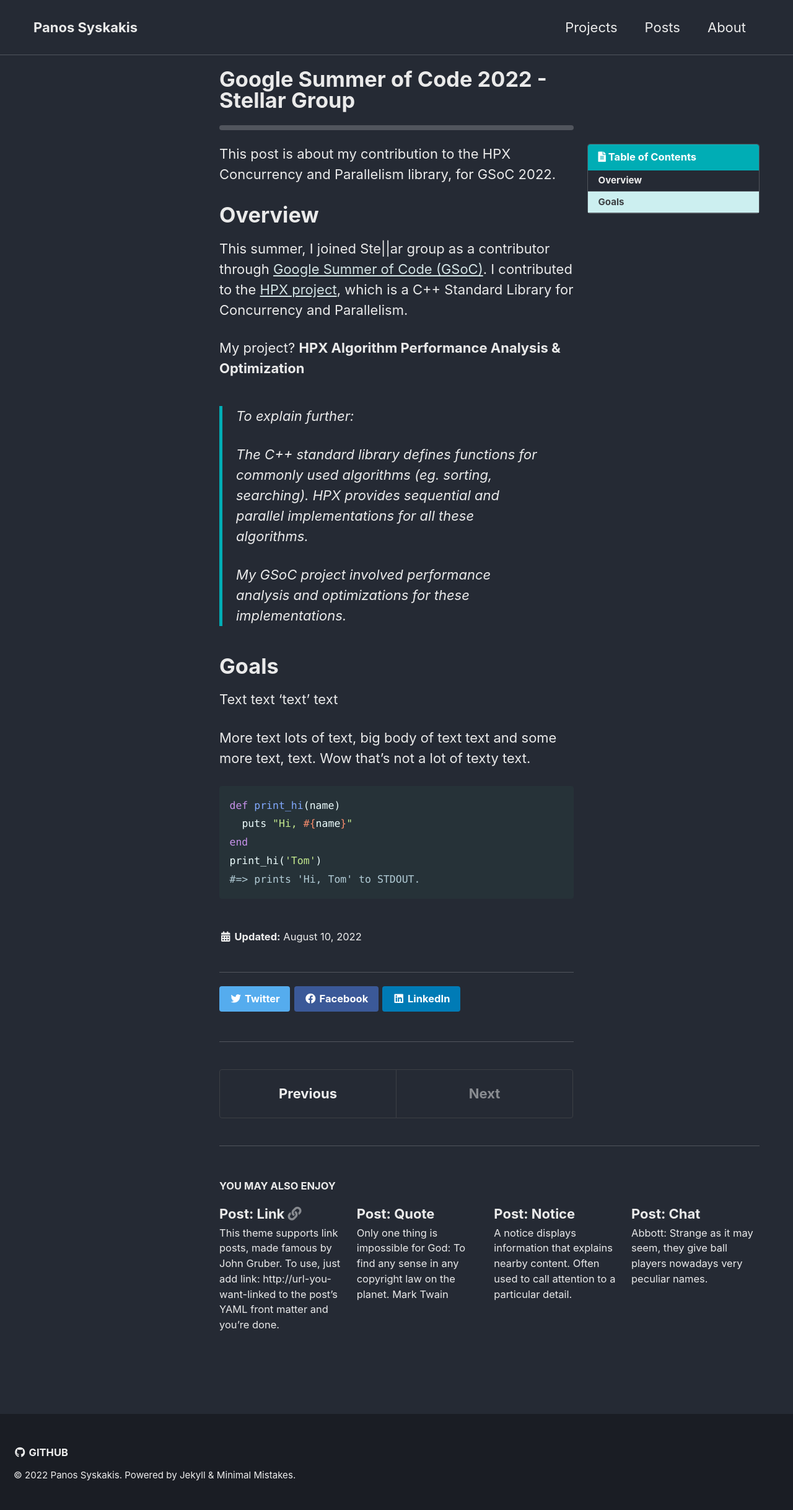
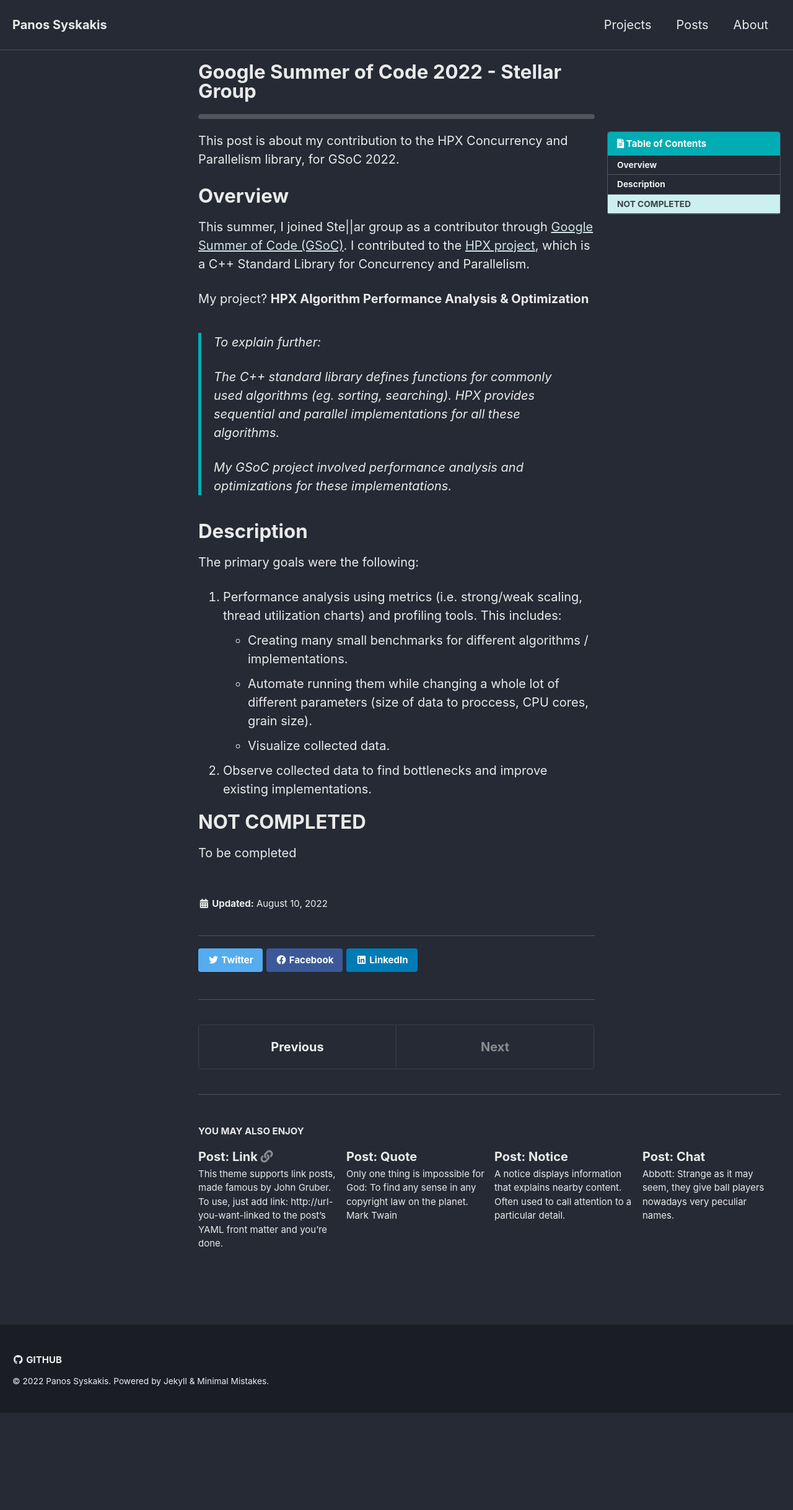
Before and after one commit to Pansysk75/pansysk75.github.io, a Jekyll site: the page built from _posts/2022-08-10-summer-of-code-2022.md, in a window 1280 px wide. Shown: the whole page at 62% size. Built offline with Jekyll 4.4.1, drawn with Linux system fonts in a browser that asks for light colours; cached includes are drawn as plain includes; after the commit the page ends 2279 px from its top, so only the background shows below that.

Commit message:
Progress on GSoC post

````diff
--- a/_posts/2022-08-10-summer-of-code-2022.md
+++ b/_posts/2022-08-10-summer-of-code-2022.md
@@ -28,20 +28,21 @@ My project? **HPX Algorithm Performance Analysis & Optimization**
 
 
 
-# Goals
+# Description
 
-Text text 'text' text
+The primary goals were the following:
 
-More text lots of text, big body of text text and some more text, text. Wow that's not a lot of texty text.
+1. Performance analysis using metrics (i.e. strong/weak scaling, thread utilization charts) and profiling tools.
+This includes:
+- Creating many small benchmarks for different algorithms / implementations.
+- Automate running them while changing a whole lot of different parameters (size of data to proccess, CPU cores, grain size).
+- Visualize collected data.
 
-```ruby
-def print_hi(name)
-  puts "Hi, #{name}"
-end
-print_hi('Tom')
-#=> prints 'Hi, Tom' to STDOUT.
-```
+2. Observe collected data to find bottlenecks and improve existing implementations.
 
+
+# NOT COMPLETED
+To be completed
 
 [GSOC]: https://summerofcode.withgoogle.com/
 [Stellar]: https://stellar-group.org/
--- a/assets/css/main.scss
+++ b/assets/css/main.scss
@@ -2,8 +2,24 @@
 # Only the main Sass file needs front matter (the dashes are enough)
 ---
 
-$max-width:95%;
 @charset "utf-8";
+$max-width:100%;
 
 @import "minimal-mistakes/skins/{{ site.minimal_mistakes_skin | default: 'default' }}"; // skin
 @import "minimal-mistakes"; // main partials
+
+html {
+    font-size: 14px; // change to whatever
+
+    @include breakpoint($medium) {
+      font-size: 16px; // change to whatever
+    }
+
+    @include breakpoint($large) {
+      font-size: 18px; // change to whatever
+    }
+
+    @include breakpoint($x-large) {
+      font-size: 20px; // change to whatever
+    }
+  }
````
